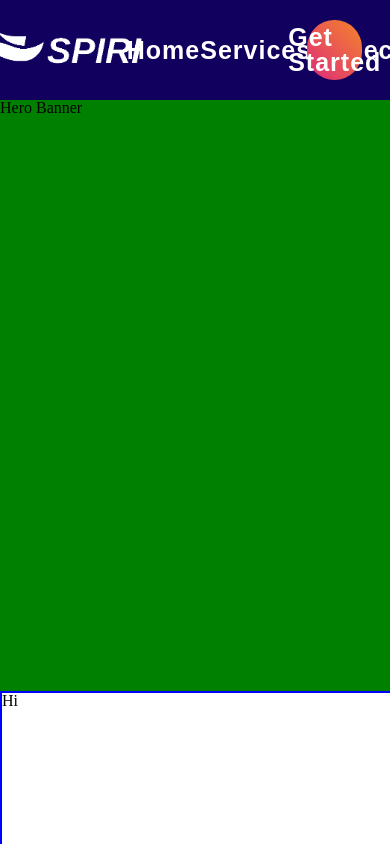
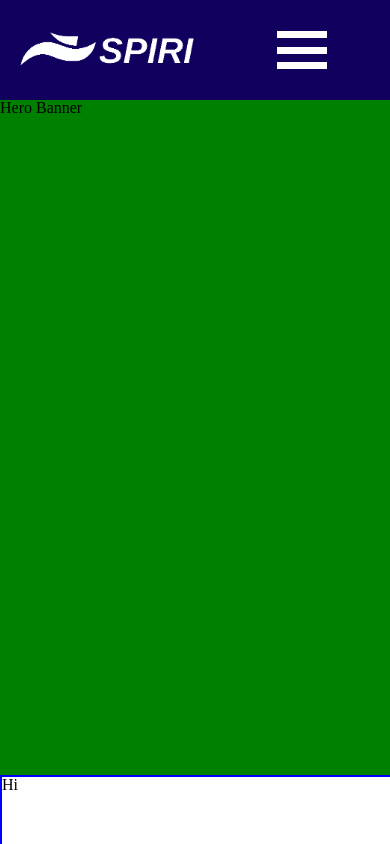
Before and after one commit to HectorSilvaRobles/spiri_website, a React (Create React App) app: page / in a window 390 px wide. Shown: the top 844 px of the page. Built offline with nearby package versions, Linux system fonts and the light colour scheme.

Commit message:
finishing header

```diff
--- /dev/null
+++ b/src/Components/Header/Backdrop/Backdrop.js
@@ -0,0 +1,8 @@
+import React from 'react'
+import './backdrop.css'
+
+export default function Backdrop(props) {
+    return (
+        <div className='backdrop' onClick={props.click}></div>
+    )
+}
--- /dev/null
+++ b/src/Components/Header/Backdrop/backdrop.css
@@ -0,0 +1,15 @@
+.backdrop {
+    position: fixed;
+    width: 100%;
+    height: 100%;
+    background: rgba(0,0,0,0.3);
+    z-index: 100;
+    top: 0;
+    right: 0;
+}
+
+@media screen and (min-width: 900px){
+    .backdrop {
+        display: none;
+    }
+}
--- a/src/Components/Header/Header.js
+++ b/src/Components/Header/Header.js
@@ -1,6 +1,7 @@
 import React, {Component} from 'react'
 import './header.css'
 import logo from '../../Media/LogoText.png'
+import ToggleButton from '../Header/ToggleButton/ToggleButton'
 
 class Header extends Component {
     render(){
@@ -20,6 +21,9 @@ class Header extends Component {
                 <div className='CTA-header'>
                     <div className='CTA-header-button'>Get Started</div>
                 </div>
+                <div className='togglebutton'>
+                    <ToggleButton click={this.props.drawerClick} />
+                </div>
             </div>
         )
     }
--- /dev/null
+++ b/src/Components/Header/SideDrawer/SideDrawer.js
@@ -0,0 +1,21 @@
+import React from 'react'
+import './sidedrawer.css'
+
+export default function SideDrawer(props) {
+    let drawerClasses = 'drawer'
+    if(props.show){
+        drawerClasses = 'drawer open';
+    }
+    return (
+        <div className={drawerClasses}>
+            <a>Home</a>
+            <a>Services</a>
+            <a>Projects</a>
+            <a>About</a>
+            <div className='CTA-sidedrawer'>
+                <h1>Let Us Help Build Your Website.</h1>
+                <div className='CTA-sidedrawer-button'>Get Started</div>
+            </div>
+        </div>
+    )
+}
--- /dev/null
+++ b/src/Components/Header/SideDrawer/sidedrawer.css
@@ -0,0 +1,102 @@
+.drawer {
+    height: 100%;
+    background: linear-gradient(10deg, #3a1c71, #d76d77, #ffaf7b );
+    position: fixed;
+    top: 0;
+    right: 0;
+    width: 60%;
+    z-index: 200;
+    max-width: 350px;
+    display: flex;
+    justify-content: center;
+    flex-direction: column;
+    align-items: center;
+    transform: translateX(100%);
+    transition: transform 0.5s ease-out;
+}
+
+.drawer > a {
+    text-decoration: none;
+    color: white;
+    font-size: 30px;
+    font-family: -apple-system, BlinkMacSystemFont, 'Segoe UI', Roboto, Oxygen, Ubuntu, Cantarell, 'Open Sans', 'Helvetica Neue', sans-serif;
+    font-weight: 600;
+    margin: 15px;
+    letter-spacing: 2px;
+}
+
+/* .drawer > div{
+    margin: 10px;
+    width: 100%;
+    height: 30px;
+} */
+
+/* .drawer > div > button {
+    background: white;
+    display: flex;
+    margin: 0 auto;
+    width: 40%;
+    height: 30px;
+    justify-content: center;
+    text-transform: uppercase;
+    font-weight: bold;
+} */
+
+.drawer.open {
+    transform: translateX(0)
+}
+
+/**** CTA side drawer ****/
+.CTA-sidedrawer {
+    margin-top: 50px;
+    width: 100%;
+    height: 180px;
+    display: flex;
+    flex-direction: column;
+    align-items: center;
+    justify-content: space-evenly;
+}
+
+.CTA-sidedrawer > h1 {
+    font-size: 25px;
+    color: white;
+    text-align: center;
+    font-weight: bold;
+    width: 70%;
+    font-family: Arial, Helvetica, sans-serif;
+}
+.CTA-sidedrawer-button {
+    background: linear-gradient(140deg, #004e92,#5b86e5, #36d1dc);
+    border: none;
+    width: 80%;
+    height: 70px;
+    border-radius: 100px;
+    display: flex;
+    justify-content: center;
+    align-items: center;
+    color: white;
+    font-size: 30px;
+    font-weight: bold;
+    font-family: Arial, Helvetica, sans-serif;
+}
+@media screen and (min-width: 900px){
+    .drawer {
+        display: none;
+    }
+}
+
+/**** Mobile sidedrawer ****/
+@media screen and (max-width: 450px){
+    .CTA-sidedrawer {
+        height: 150px;
+    }
+    .CTA-sidedrawer >h1 {
+        font-size: 22px;
+        width: 90%;
+    }
+
+    .CTA-sidedrawer-button {
+        font-size: 22px;
+        height: 60px;
+    }
+}
--- /dev/null
+++ b/src/Components/Header/ToggleButton/ToggleButton.js
@@ -0,0 +1,12 @@
+import React from 'react'
+import './togglebutton.css'
+
+export default function ToggleButton(props) {
+    return (
+        <button className='toggle' onClick={props.click}>
+            <div className='toggle-button'></div>
+            <div className='toggle-button'></div>
+            <div className='toggle-button'></div>
+        </button>
+    )
+}
--- /dev/null
+++ b/src/Components/Header/ToggleButton/togglebutton.css
@@ -0,0 +1,21 @@
+.toggle {
+    display: flex;
+    flex-direction: column;
+    justify-content: space-evenly;
+    background: transparent;
+    border: none;
+    height: 70%;
+    width: 50px;
+    padding: 0;
+    box-sizing: border-box;
+}
+
+.toggle:focus {
+    outline: none;
+}
+
+.toggle-button {
+    width: 50px;
+    height: 7px;
+    background: white;
+}
--- a/src/Components/Header/header.css
+++ b/src/Components/Header/header.css
@@ -6,7 +6,15 @@
     z-index: 2;
     display: flex;
     justify-content: space-around;
-    align-content: center;
+    align-items: center;
+}
+
+.togglebutton {
+    width: 10%;
+    height: 80%;
+    display: flex;
+    justify-content: center;
+    align-items: center;
 }
 
 /**** logo section ****/
@@ -73,3 +81,49 @@
     color: white;
     letter-spacing: 1px;
 }
+
+
+/**** Menu toggle button ****/
+@media screen and (min-width: 900px){
+    .togglebutton {
+        display: none;
+    }
+}
+
+/**** responsive nav-bar ****/
+@media screen and (max-width: 900px){
+    .nav-bar, .CTA-header {
+        display: none;
+    }
+}
+
+/*** small laptop / large tablet ****/
+@media screen and (min-width: 901px) and (max-width: 1250px){
+    .logo-section > img {
+        height: 50%;
+    }
+    .nav-bar {
+        width: 40%;
+    }
+
+    .nav-bar > ul > li >h1 {
+        font-size: 21px;
+    }
+
+    .CTA-header-button {
+        width: 90%;
+        font-size: 21px;
+    }
+}
+
+/**** 4k monitors ****/
+
+@media screen and (min-width: 1800px){
+    .header {
+        height: 160px;
+    }
+
+    .nav-bar > ul > li > h1, .CTA-header-button {
+        font-size: 38px;
+    }
+}
--- a/src/Components/Homepage/HeroBanner/herobanner.css
+++ b/src/Components/Homepage/HeroBanner/herobanner.css
@@ -1,6 +1,6 @@
 .hero-banner {
     background: green;
-    height: 70vh;
+    height: 80vh;
     width: 100%;
 
 }
--- a/src/Components/Homepage/Homepage.js
+++ b/src/Components/Homepage/Homepage.js
@@ -9,13 +9,39 @@ import HWDT from './HowWeDoThings/HWDT'
 import Projects from './Projects/Hp_projects'
 import About from './About/Hp_about'
 import Footer from '../Footer/Footer'
+import Backdrop from '../Header/Backdrop/Backdrop'
+import SideDrawer from '../Header/SideDrawer/SideDrawer'
 import './homepage.css'
 
 class Homepage extends Component {
+    constructor(props){
+        super(props)
+
+        this.state = {
+            drawerOpen: false
+        }
+    }
+
+    drawerToggleClick = () => {
+        console.log(this.state)
+        this.setState((prevState) => {
+            return {drawerOpen: !prevState.drawerOpen}
+        })
+    }
+
+    backdropClick = () => {
+        this.setState({drawerOpen: false})
+    }
     render() {
+        let backdrop;
+        if(this.state.drawerOpen){
+            backdrop = <Backdrop click={this.backdropClick} />
+        }
         return (
             <div className='homepage'>
-                <Header />
+                <Header drawerClick={this.drawerToggleClick} />
+                <SideDrawer show={this.state.drawerOpen} />
+                {backdrop}
                 <div className='body'>
                     <Herobanner />
                     <Benefit_1 />
```
